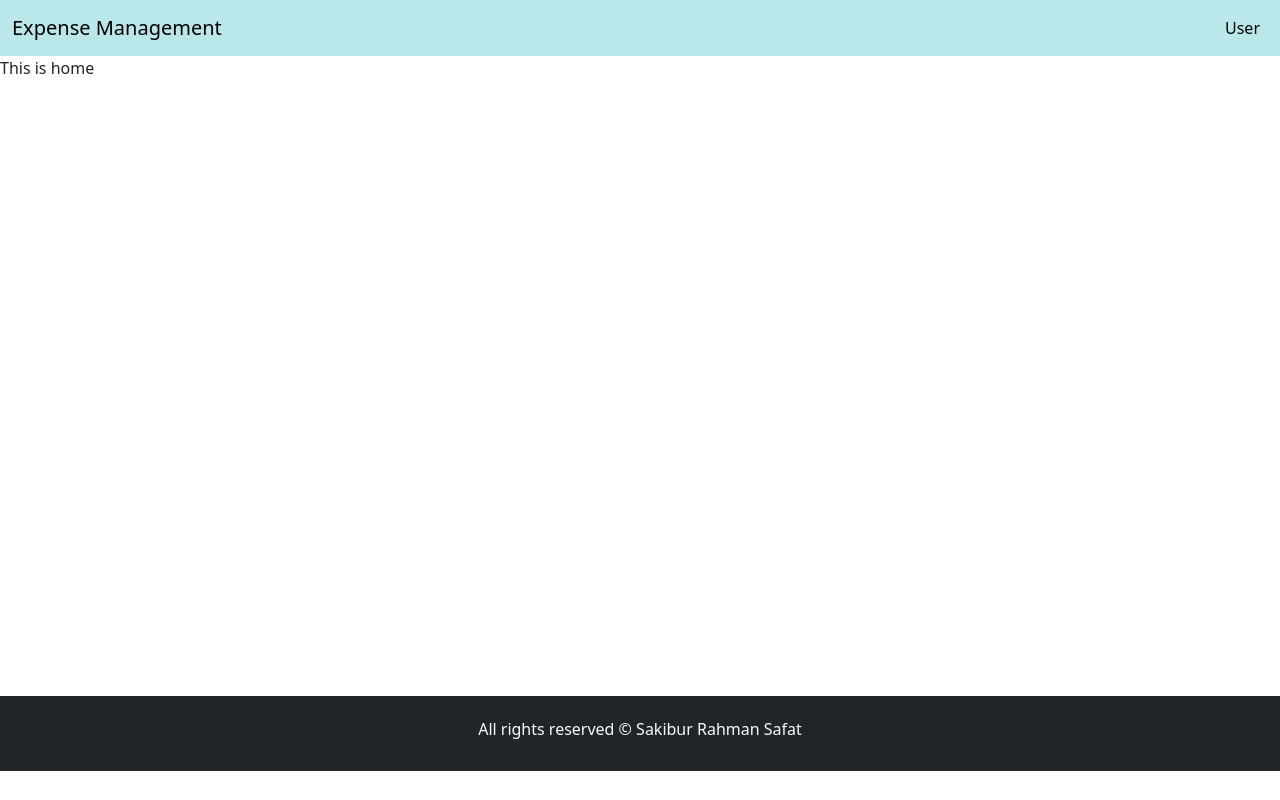
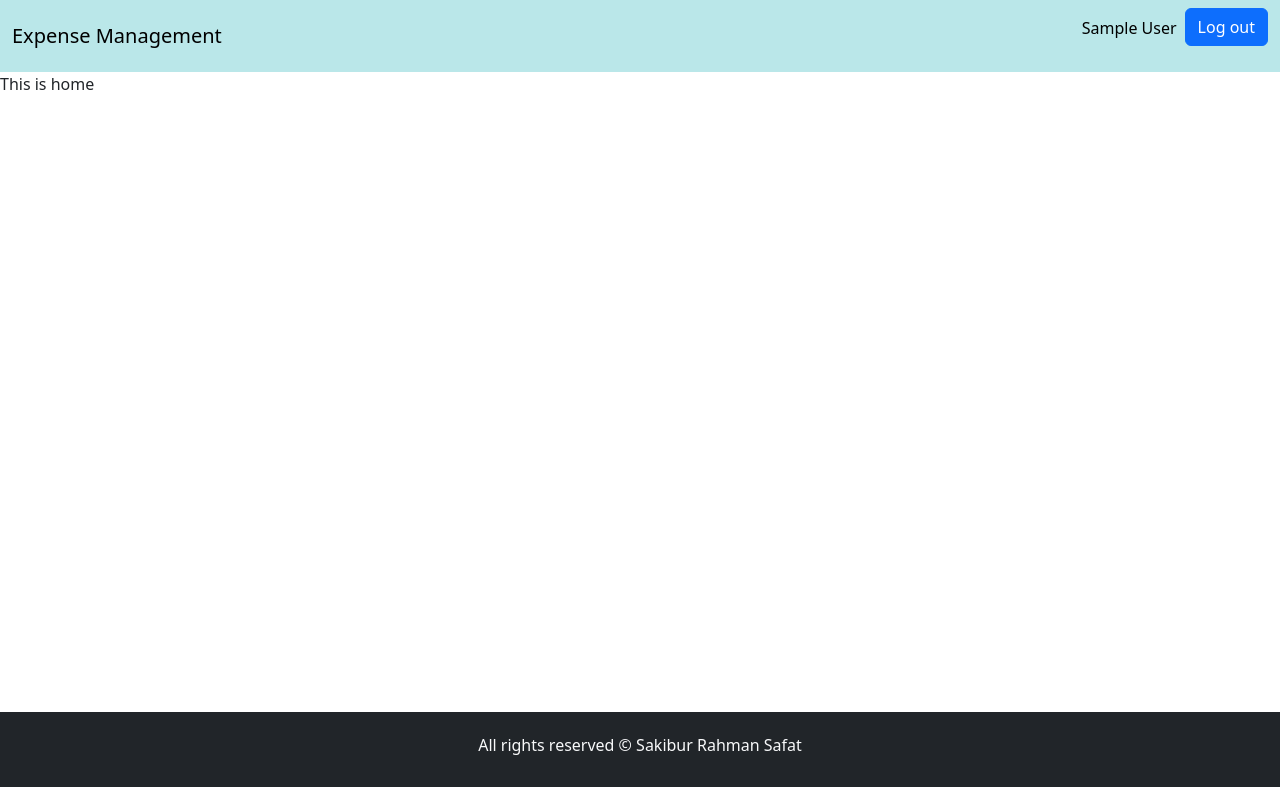
Before and after one commit to safatsaat2/expense-management-system-server, a React (Vite) app in the folder client/: page / in a window 1280 px wide. Built offline with nearby package versions, Linux system fonts and the light colour scheme; sample sign-in values are in the browser's storage.

Commit message:
log out implemented

```diff
--- a/client/src/Components/Layouts/Header.jsx
+++ b/client/src/Components/Layouts/Header.jsx
@@ -1,6 +1,24 @@
-import { Link } from "react-router-dom";
+import { message } from "antd";
+import { useEffect, useState } from "react";
+import { Link, useNavigate } from "react-router-dom";
 
 const Header = () => {
+
+  const [loguser, setLoguser] = useState('');
+  const navigate = useNavigate()
+  useEffect(()=>{
+    const user = JSON.parse(localStorage.getItem('user'))
+    if(user){
+      setLoguser(user)
+    }
+  },[])
+
+  const handleLogout = () => {
+    localStorage.removeItem('user')
+    message.success("Log out successfully!")
+    navigate("/login")
+  }
+
   return (
     <>
       <nav className="navbar navbar-expand-lg bg-body-tertiary">
@@ -22,9 +40,14 @@
             </Link>
             <ul className="navbar-nav ms-auto mb-2 mb-lg-0">
               <li className="nav-item">
-                <Link className="nav-link active" aria-current="page" to='/user'>
-                  User
-                </Link>
+                <p className="nav-link active" aria-current="page" to='/user'>
+                  {loguser  === "" ? <></> : loguser.name}
+                </p>
+              </li>
+              <li className="nav-item">
+              {loguser === "" ? <></> : <button className="btn btn-primary" onClick={handleLogout}>
+                  Log out
+                </button>}
               </li>
             </ul>
           </div>
--- a/client/src/Pages/Login.jsx
+++ b/client/src/Pages/Login.jsx
@@ -1,7 +1,7 @@
 import {Form, Input, message} from 'antd'
 import { Link, useNavigate } from 'react-router-dom';
 import axios from 'axios'
-import { useState } from 'react';
+import { useEffect, useState } from 'react';
 import Spinner from '../Components/Spinner';
 
 const Login = () => {
@@ -24,6 +24,13 @@
         setLoading(false)
       }
     }
+    //  Prevent Log in  user
+    useEffect(()=>{
+      if(localStorage.getItem(`user`)){
+        navigate('/');
+      }
+    },[navigate])
+
 
   return (
     <>
--- a/client/src/Pages/Register.jsx
+++ b/client/src/Pages/Register.jsx
@@ -1,7 +1,7 @@
 import {Form, Input, message} from 'antd'
 import { Link, useNavigate } from 'react-router-dom';
 import axios from 'axios'
-import { useState } from 'react';
+import { useEffect, useState } from 'react';
 import Spinner from '../Components/Spinner';
 // import { apiRequest } from '../utils/apiHelpers';
 
@@ -25,6 +25,13 @@
           setLoading(false)
         }
     }
+  // prevent for log in user
+
+  useEffect(()=>{
+    if(localStorage.getItem(`user`)){
+      navigate('/');
+    }
+  },[navigate])
 
 
   return (
```
